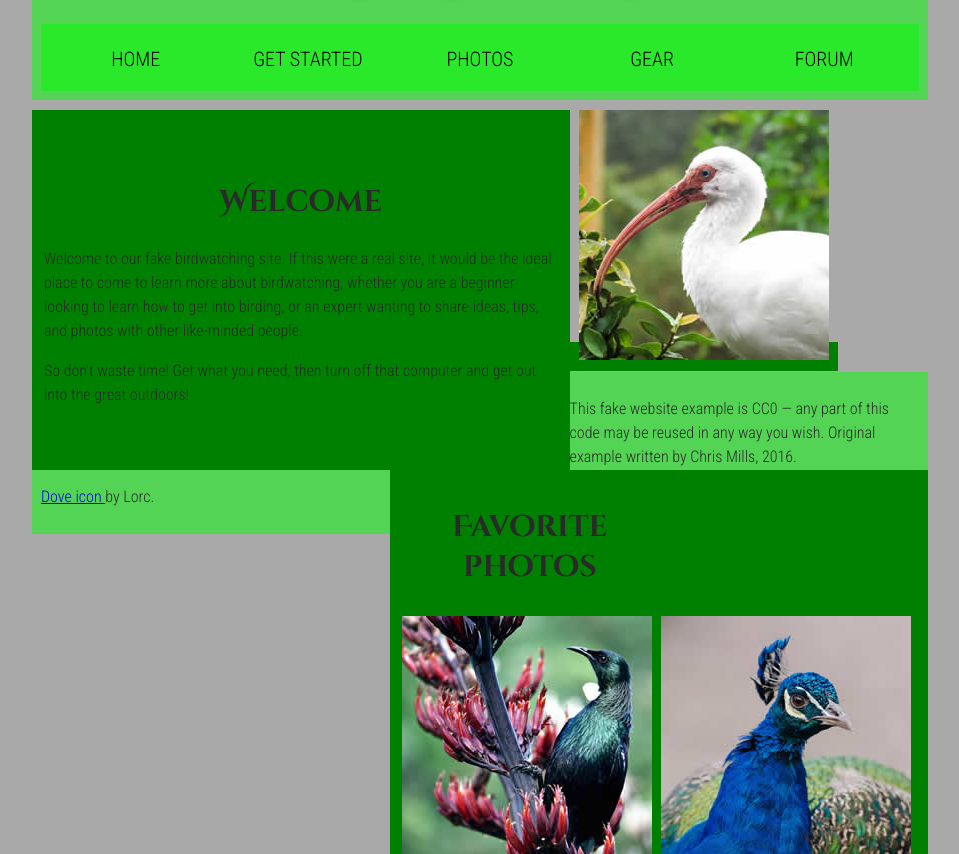
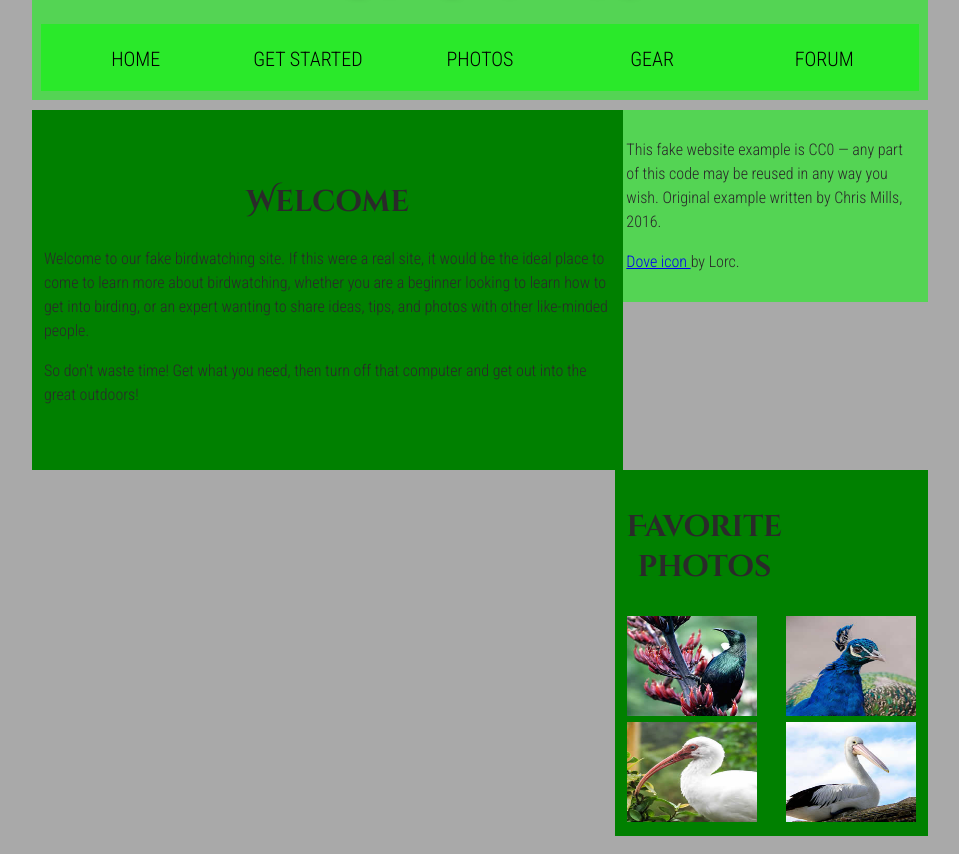
Before and after one commit to Erickson-scarlet/page-structure-assessment, a plain HTML site: page index.html in a window 1280 px wide. Shown: the part 93-947 px from the top of the page, without its empty margins (160-1119 px from the left). Drawn offline with Linux system fonts and the light colour scheme.

Commit message:
finished project

```diff
--- a/index.html
+++ b/index.html
@@ -23,7 +23,7 @@
             </ul>
         </nav>
     </header>
-    <table align="left" width="60%" border="0%" height="360" width="832">
+    <table align="left" width="66%" border="0%" bgcolor="green" height="360" width="832">
         <tr>
             <td>
                 <h2>Welcome</h2>
@@ -39,11 +39,10 @@
                     So don't waste time! Get what you need, then turn off that computer
                     and get out into the great outdoors!
                 </p>
+            </td>
         </tr>
-            </td>
     </table>
-    </table>
-    <table align="right" width="60%" border="0%" height="360" width="832">
+    <table align="right" width="30%" border="0%" height="360" width="200">
         <tr>
             <th>
                 <h2>Favorite<br> photos</h2>
@@ -53,32 +52,38 @@
             <td>
                 <a href="images/favorite-1.jpg">
                     <img src="images/favorite-1_th.jpg"
-                        alt="Small black bird, black claws, long black slender beak, links to larger version of the image" />
+                        alt="Small black bird, black claws, long black slender beak, links to larger version of the image"
+                        height="100" width="130" />
                 </a>
             </td>
             <td>
                 <a href="images/favorite-2.jpg">
                     <img src="images/favorite-2_th.jpg"
-                        alt="Top half of a pretty bird with bright blue plumage on neck, light colored beak, blue headdress, links to larger version of the image" />
+                        alt="Top half of a pretty bird with bright blue plumage on neck, light colored beak, blue headdress, links to larger version of the image"
+                        height="100" width="130" />
                 </a>
             </td>
         </tr>
         <tr>
-            </td>
+            <td>
                 <a href="images/favorite-3.jpg">
                     <img src="images/favorite-3_th.jpg"
-                    alt="Top half of a large bird with white plumage, very long curved narrow light colored break, links to larger version of the image" />
+                        alt="Top half of a large bird with white plumage, very long curved narrow light colored break, links to larger version of the image"
+                        height="100" width="130" />
                 </a>
             </td>
             <td>
                 <a href="images/favorite-4.jpg">
                     <img src="images/favorite-4_th.jpg"
-                        alt="Large bird, mostly white plumage with black plumage on back and rear, long straight white beak, links to larger version of the image" />
+                        alt="Large bird, mostly white plumage with black plumage on back and rear, long straight white beak, links to larger version of the image"
+                        height="100" width="130" />
                 </a>
             </td>
         </tr>
     </table>
     <footer>
+        <table>
+            <td>
                 <p>
                     This fake website example is CC0 — any part of this code may be
                     reused in any way you wish. Original example written by Chris Mills,
@@ -91,6 +96,8 @@
                     </a>
                     by Lorc.
                 </p>
+            </td>
+        </table>
     </footer>
 </body>
 
```
Lines whose indentation alone changed are shown as unchanged.
